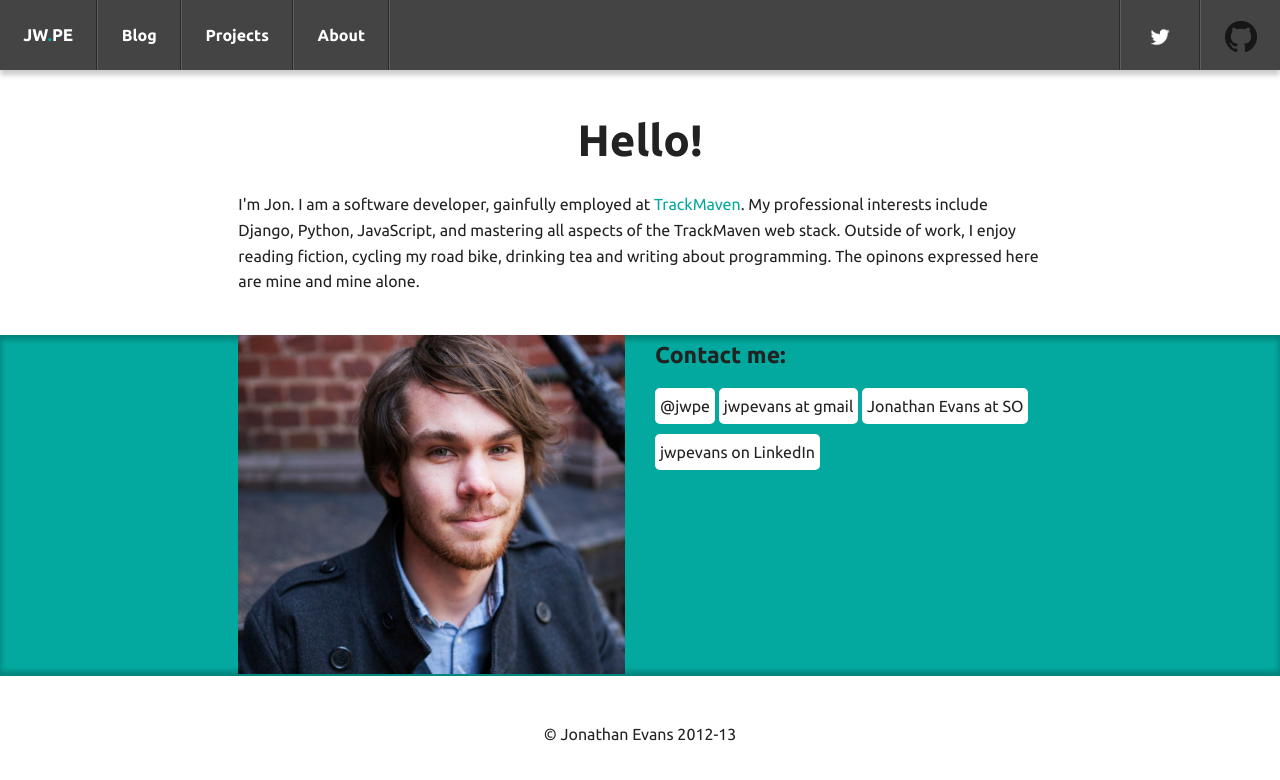
After one commit to Jwpe/jw.pe, a Django app: a page that uses jwpevans/templates/base.html in a window 1280 px wide. The commit adds this page. Shown: the top 780 px of the page. Run offline with Django 3.2, Linux system fonts and the light colour scheme; parts of the project's set-up code (start-up, migrations or seed data) failed here and were passed over; some libraries are stand-ins or nearby versions.

Commit message:
Added an about page. Added inverse-shaded boxing. Added copyright message.

```diff
--- a/jwpevans/apps/blog/templates/blog/post_list.html
+++ b/jwpevans/apps/blog/templates/blog/post_list.html
@@ -3,6 +3,8 @@
 {% block meta %}
 	<meta name = 'description' content = 'Blogs by Jonathan Evans on web development, life and various other subjects.'>
 {% endblock %}
+
+{% block title %} - Blog {% endblock %}
 
 {% block content %}
 	{% include 'blog/blog_tease_list.html' %}
--- /dev/null
+++ b/jwpevans/apps/landing/templates/landing/about.html
@@ -0,0 +1,36 @@
+{% extends "base.html" %}
+
+{% block title %}
+  - Contact
+{% endblock %}
+
+{% block content %}
+    <div class="row">
+        <div class="small-10 small-centered columns">
+            <h1>Hello!</h1>
+            <p>
+                I'm Jon. I am a software developer, gainfully employed at <a href="">TrackMaven</a>. My professional interests include Django, Python, JavaScript, and mastering all aspects of the TrackMaven web stack. Outside of work, I enjoy reading fiction, cycling my road bike, drinking tea and writing about programming. The opinons expressed here are mine and mine alone.
+            </p>
+        </div>
+    </div>
+    <div class="green-inset">
+        <div class="row">
+            <div class="small-10 small-centered columns">
+                <div class="row">
+                    <div class="large-6 small-12 columns">
+                        <img src="{{STATIC_URL}}/images/jon.jpg">
+                    </div>
+                    <div class="large-6 small-12 columns">
+                        <h4>Contact me:</h4>
+                        <a class="category" href="https://twitter.com/jwpe">@jwpe</a>
+                        <a class="category">jwpevans at gmail</a>
+                        <a class="category" href="http://stackoverflow.com/users/1423558/jonathan-evans">Jonathan Evans at SO</a>
+                        <a class="category" href="http://uk.linkedin.com/in/jwpevans">jwpevans on LinkedIn</a>
+                    </div>
+                </div>
+            </div>
+        </div>
+    </div>
+  </div>
+
+{% endblock %}
--- a/jwpevans/apps/landing/urls.py
+++ b/jwpevans/apps/landing/urls.py
@@ -5,4 +5,6 @@ from django.views.generic import TemplateView
 urlpatterns = patterns('',
     url(r'^$', TemplateView.as_view(template_name="landing/landing.html"),
         name="landing"),
-    )
+    url(r'^contact/$', TemplateView.as_view(
+        template_name='landing/about.html'), name='about'),
+)
--- a/jwpevans/config/urls.py
+++ b/jwpevans/config/urls.py
@@ -10,9 +10,8 @@ admin.autodiscover()
 urlpatterns = patterns('',
 	url(r'^$', RedirectView.as_view(url='/blog/')),
     url(r'^admin/', include(admin.site.urls)),
-
     url(r'^blog/', include('blog.urls', namespace='blog')),
-    url(r'^landing/', include('landing.urls')),
+    url(r'^landing/', include('landing.urls', namespace='landing')),
 )
 
 urlpatterns += staticfiles_urlpatterns()
--- a/jwpevans/static/scss/landing.css
+++ b/jwpevans/static/scss/landing.css
@@ -932,7 +932,7 @@ p.lead {
 
 .subheader {
   line-height: 1.4;
-  color: #919191;
+  color: #6f6f6f;
   font-weight: 300;
   margin-top: 0.2em;
   margin-bottom: 0.5em; }
@@ -989,14 +989,14 @@ h1, h2, h3, h4, h5, h6 {
   font-family: "Ubuntu", sans-serif;
   font-weight: bold;
   font-style: normal;
-  color: #444444;
+  color: #222222;
   text-rendering: optimizeLegibility;
   margin-top: 0.2em;
   margin-bottom: 0.5em;
   line-height: 1.2125em; }
   h1 small, h2 small, h3 small, h4 small, h5 small, h6 small {
     font-size: 60%;
-    color: #919191;
+    color: #6f6f6f;
     line-height: 0; }
 
 h1 {
@@ -1105,17 +1105,17 @@ blockquote {
   blockquote cite {
     display: block;
     font-size: 0.8125em;
-    color: #777777; }
+    color: #555555; }
     blockquote cite:before {
       content: "\2014 \0020"; }
     blockquote cite a,
     blockquote cite a:visited {
-      color: #777777; }
+      color: #555555; }
 
 blockquote,
 blockquote p {
   line-height: 1.6;
-  color: #919191; }
+  color: #6f6f6f; }
 
 /* Microformats */
 .vcard {
@@ -3844,12 +3844,23 @@ table {
 * {
   font-family: "Ubuntu", sans-serif; }
 
+h1 {
+  text-align: center; }
+
+footer {
+  text-align: center;
+  font-size: 10;
+  margin: 50px 0 20px 0; }
+
 .nav-img {
   max-height: 32px;
   vertical-align: middle; }
 
-.blog h1 {
-  text-align: center; }
+.nav-shadow {
+  box-shadow: 0px 5px 5px #cccccc; }
+
+.blog {
+  color: #222222; }
   .blog .article-nav {
     padding-top: 20px;
     padding-bottom: 20px; }
@@ -3863,12 +3874,32 @@ table {
     line-height: 1.6; }
 
 .category {
-  background-color: #03a89e;
-  padding: 5px 5px 5px 5px;
+  color: #222;
+  background-color: #FFF;
+  padding: 0px 5px 0px 5px;
+  margin: 5px 0px 5px 0px;
   border-radius: 5px;
-  color: #FFF;
-  line-height: 36px; }
+  line-height: 36px;
+  transition: color 0.3s;
+  display: inline-block; }
+  .category:hover {
+    color: #777; }
 
 #share-bar {
   padding-top: 20px;
   padding-bottom: 20px; }
+
+#jwpe span {
+  color: #03a89e; }
+
+.green-inset {
+  background-color: #03a89e;
+  box-shadow: inset 0px 5px 5px #02857d, inset 0px -5px 5px #02857d;
+  margin: 20px 0 20px 0; }
+  .green-inset a {
+    color: #222; }
+    .green-inset a:hover {
+      color: #444; }
+
+#about-img {
+  min-height: 250px; }
--- a/jwpevans/static/scss/landing.scss
+++ b/jwpevans/static/scss/landing.scss
@@ -11,9 +11,9 @@ $topbar-height: 70px;
 
 // Text Variables
 $header-font-family: "Ubuntu", sans-serif;
-$header-font-color: #444;
+$header-font-color: #222;
 $paragraph-font-family: "Ubuntu", sans-serif;
-$paragraph-font-color: #444;
+$paragraph-font-color: #222;
 $anchor-font-color: $primary-color;
 
 
@@ -23,16 +23,28 @@ $anchor-font-color: $primary-color;
     font-family: "Ubuntu", sans-serif;
 }
 
+h1 {
+    text-align: center;
+}
+
+footer {
+    text-align: center;
+    font-size: 10;
+    margin: 50px 0 20px 0;
+}
+
 .nav-img {
     max-height: 32px;
     vertical-align: middle;
 }
 
+.nav-shadow {
+    box-shadow: 0px 5px 5px darken(#FFF, 20%);
+}
+
 
 .blog {
-    h1 {
-        text-align: center;
-    }
+    color: $paragraph-font-color;
     .article-nav {
         padding-top: 20px;
         padding-bottom: 20px;
@@ -55,14 +67,42 @@ $anchor-font-color: $primary-color;
 }
 
 .category {
-    background-color: $primary-color;
-    padding: 5px 5px 5px 5px;
+    color: #222;
+    background-color: #FFF;
+    padding: 0px 5px 0px 5px;
+    margin: 5px 0px 5px 0px;
     border-radius: 5px;
-    color: #FFF;
     line-height: 36px;
+    transition: color 0.3s;
+    display: inline-block;
+    &:hover {
+        color: #777;
+    }
 }
 
 #share-bar{
     padding-top: 20px;
     padding-bottom: 20px;
 }
+
+#jwpe {
+    span {
+        color: $primary-color;
+    }
+}
+
+.green-inset {
+    background-color: $primary-color;
+    box-shadow: inset 0px 5px 5px darken($primary-color, 7%), inset 0px -5px 5px darken($primary-color, 7%);
+    margin: 20px 0 20px 0;
+    a {
+        color: #222;
+        &:hover {
+            color: #444;
+        }
+    }
+}
+
+#about-img {
+    min-height: 250px;
+}
--- a/jwpevans/templates/base.html
+++ b/jwpevans/templates/base.html
@@ -29,11 +29,11 @@
     </head>
 
     <body>
-        <nav class="top-bar">
+        <nav class="top-bar nav-shadow">
           <ul class="title-area">
             <!-- Title Area -->
             <li class="name">
-              <h1><a href="#">JWPE</a></h1>
+              <h1><a id="jwpe" href="{% url 'blog:blog_index' %}">JW<span>.</span>PE</a></h1>
             </li>
             <!-- Remove the class "menu-icon" to get rid of menu icon. Take out "Menu" to just have icon alone -->
             <li class="toggle-topbar menu-icon"><a href="#"><span>Menu</span></a></li>
@@ -42,12 +42,12 @@
             <!-- Left Nav Section -->
             <ul class="left">
               <li class="divider"></li>
-              <li class="active"><a href="{% url 'blog:blog_index' %}">Blog</a></li>
+              <li><a href="{% url 'blog:blog_index' %}">Blog</a></li>
               <li class="divider"></li>
               <li><a href="#">Projects</a>
               </li>
               <li class="divider"></li>
-              <li><a href="#">Contact</a></li>
+              <li><a href="{% url 'landing:about' %}">About</a></li>
               <li class="divider"></li>
             </ul>
           </section>
@@ -71,7 +71,9 @@
 
         </nav>
         {% block content %}{% endblock content %}
-
+        <footer>
+          &copy; Jonathan Evans 2012-13
+        </footer>
         <script src="{{ STATIC_URL }}js/foundation/foundation.topbar.js"></script>
         <script src="{{ STATIC_URL }}js/foundation/foundation.dropdown.js"></script>
         <script>
```
Also changed, not shown: jwpevans/apps/blog/templates/blog/blog_tease_list.html (+5 -2 lines), jwpevans/apps/blog/templates/blog/post_detail.html (+4 -8 lines), jwpevans/static/images/jon.jpg (added). Lines whose indentation alone changed are shown as unchanged.
